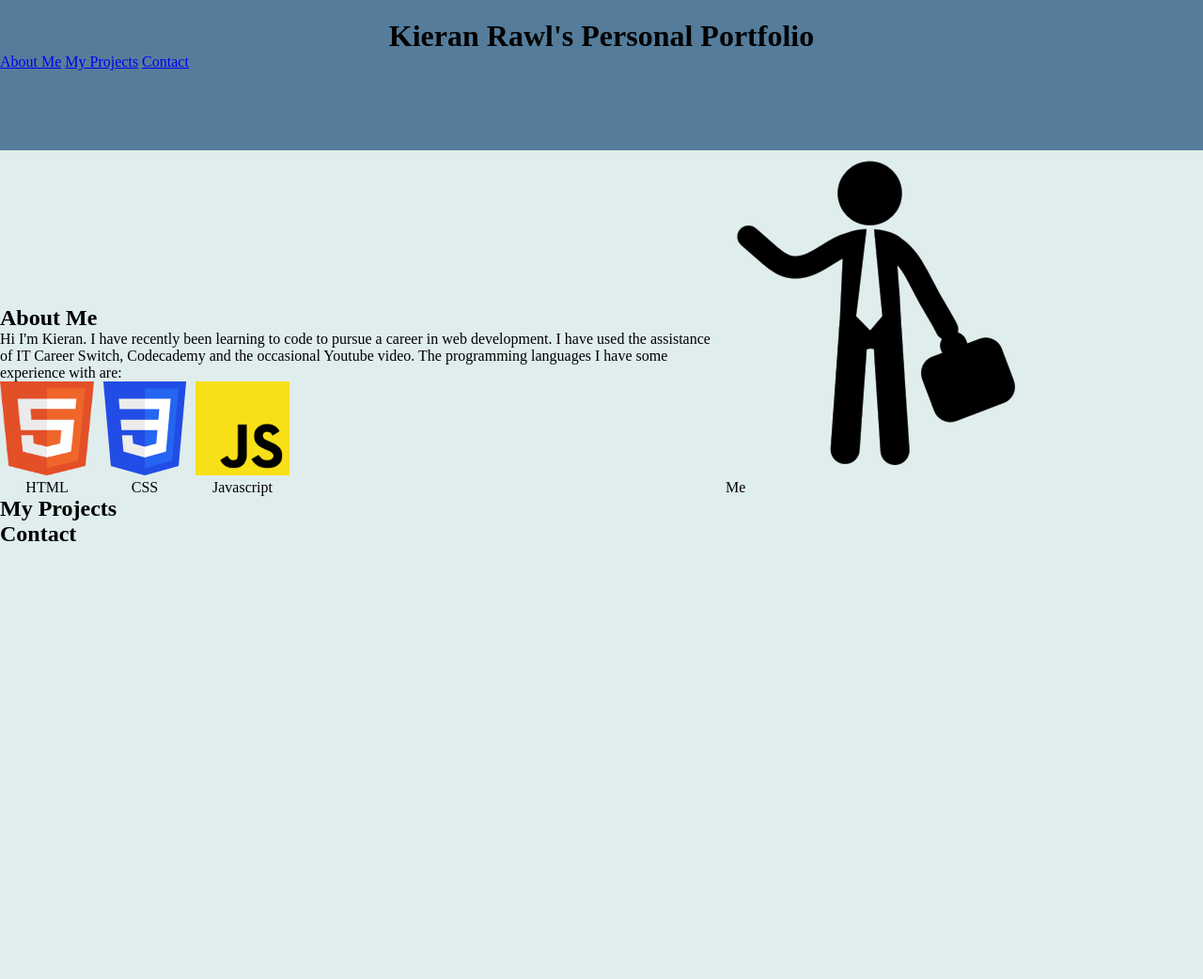
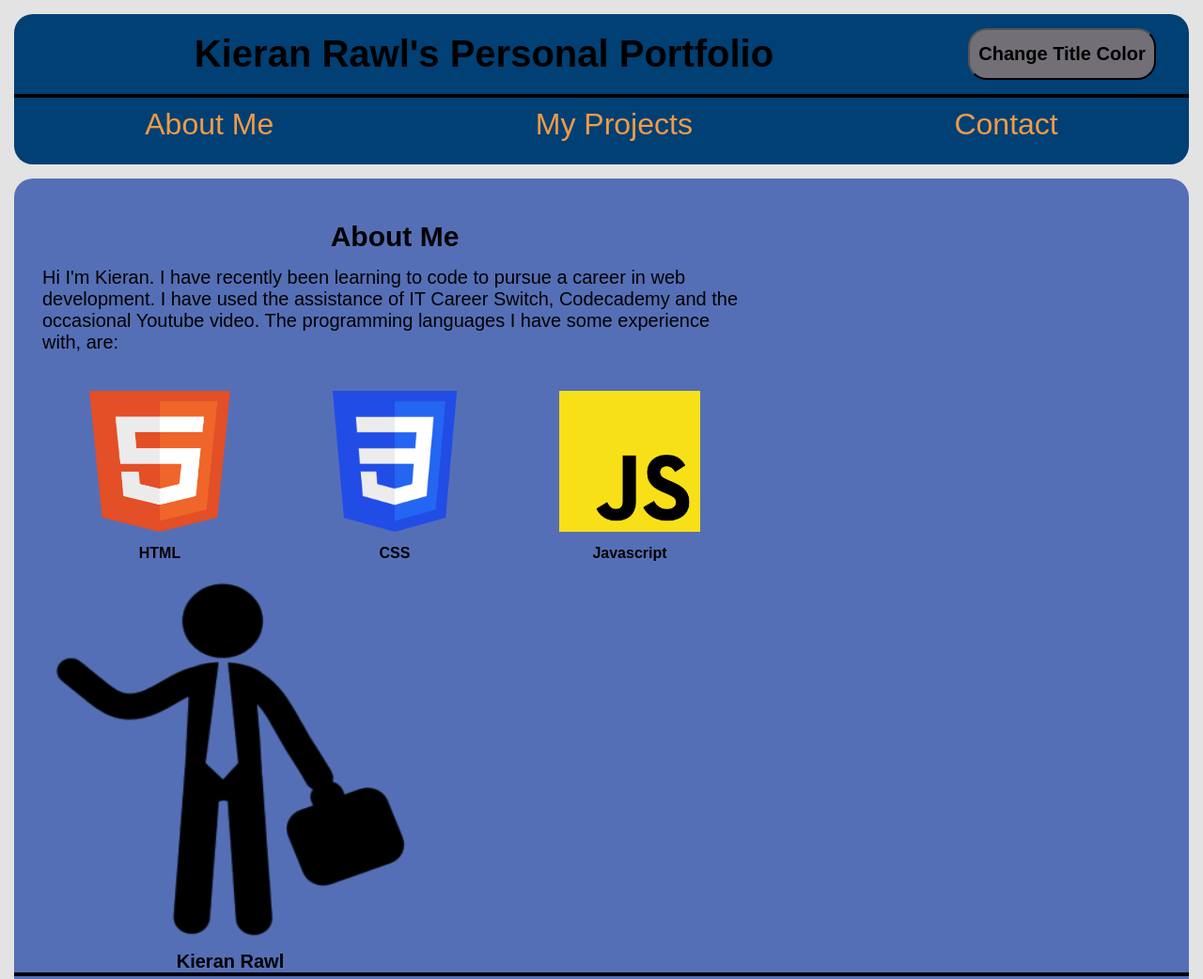
Before and after one commit to K-Rawl/Personal_Portfolio, a plain HTML site: page index.html in a window 1280 px wide. Shown: the top 1042 px of the page at 94% size. Before the commit the page ends 800 px from the top, so only its background shows below. Drawn offline with Linux system fonts and the light colour scheme.

Commit message:
Website functional

```diff
--- a/index.html
+++ b/index.html
@@ -6,16 +6,19 @@
         <meta name="viewport" content="width=device-width, initial-scale=1.0">
         <title>Kieran Rawl's Personal Portfolio</title>
         <link rel="stylesheet" href="./resources/style.css">
-        <link rel="script" href="./resources/main.js">
+        <script rel="script" src="./resources/main.js"></script>
     </head>
     <body>
         <header>
-            <h1>Kieran Rawl's Personal Portfolio</h1>
-
-            <nav>
+            <div id="topbar">
+                <h1 id="title">Kieran Rawl's Personal Portfolio</h1>
+                <button onclick="changeColor()">Change Title Color</button>
+            </div>
+            <hr>
+            <nav id="navbar">
                 <a href="#about-section">About Me</a>
                 <a href="#projects-section">My Projects</a>
-                <a href="contact-section">Contact</a>
+                <a href="#contact-section">Contact</a>
             </nav>
         </header>
 
@@ -25,38 +28,58 @@
                     <h2>About Me</h2>
                     <p>Hi I'm Kieran. I have recently been learning to code to pursue a career in web development. I have used
                         the assistance of IT Career Switch, Codecademy and the occasional Youtube video. The programming languages
-                        I have some experience with are:
+                        I have some experience with, are:
                     </p>
+                    <div id="code-div">
                         <figure class="learned-lang">
-                        <img src="./resources/images/html.png" class="code-img">
+                            <img src="./resources/images/html.png" class="code-img" alt="HTML Logo">
                             <figcaption class="code-caption">HTML</figcaption>
                         </figure>
                         <figure class="learned-lang">
-                        <img src="./resources/images/css.png" class="code-img">
+                            <img src="./resources/images/css.png" class="code-img" alt="CSS Logo">
                             <figcaption class="code-caption">CSS</figcaption>
                         </figure>
                         <figure class="learned-lang">
-                        <img src="./resources/images/javascript.png" class="code-img">
+                            <img src="./resources/images/javascript.png" class="code-img" alt="Javascript Logo">
                             <figcaption class="code-caption">Javascript</figcaption>
                         </figure>
                     </div>
+                </div>
                 <div class="about-divs">
                     <figure>
-                        <img src="./resources/images/stickman.png" id="stickman-img">
-                        <figcaption>Me</figcaption>
+                        <img src="./resources/images/stickman.png" id="stickman-img" alt="Stickman supposed to be me">
+                        <figcaption id="my-caption">Kieran Rawl</figcaption>
                     </figure>
                 </div>
 
             </section>
-
+            <hr>
             <section id="projects-section">
                 <h2>My Projects</h2>
+                <details>
+                    <summary>Mixed Messages</summary>
+                    <a href="https://github.com/K-Rawl/Mixed_Messages/blob/master/script.js" target="_blank">
+                        <img src="./resources/images/mixed_messages.png" alt="The code for my mixed messages project"
+                        id="mixed-message-code">
+                    </a>
+                    <p>The code generates three randomly generated details (from arrays) to create a made up animal fact.</p>
+                </details>
+                <details>
+                    <summary>Future Projects</summary>
+                    <p>The projects I am yet to do.</p>
+                </details>
             </section>
-
+            <hr>
             <section id="contact-section">
                 <h2>Contact</h2>
+                <address>
+                    Written by <a href="mailto:kieran.grain@yahoo.com">Kieran Rawl</a><br>
+                    London <br>
+                    UK
+                </address>
             </section>
 
         </main>
     </body>
+
 </html>
--- a/resources/main.js
+++ b/resources/main.js
@@ -0,0 +1,14 @@
+let i = 0;
+
+function changeColor() {
+    let element = document.getElementById("title")
+
+    if (i % 2 === 0) {
+        element.style.color = 'white';
+        i += 1;
+    } else {
+        element.style.color = 'black';
+        i += 1;
+    }
+
+}
--- a/resources/style.css
+++ b/resources/style.css
@@ -1,45 +1,151 @@
 * {
     margin: 0;
     padding: 0;
+    font-family: Arial, Helvetica, sans-serif;
 }
 
 :root {
-    background-color: #e0eded;
+    background-color: #e3e3e3;
 }
 
 html, body {
     height: 100%;
 }
 
+p {
+    font-size: 20px;
+    font-weight: 400;
+}
+
+h2 {
+    padding: 25px 15px 15px 15px;
+    text-align: center;
+    font-weight: bold;
+    font-size: 30px;
+}
+/* Header --------------------------------------------------------------------------------------*/
 header {
-    background-color: #557d9b;
+    background-color: #004074;
     padding: 0px;
-    margin: 0px;
-    height: 20%;
+    margin: 15px;
+    min-height: 20%;
+    border: 20px;
+    border-color: black;
+    border-radius: 20px;
+}
+
+#topbar {
+    display: grid;
+    grid-template-columns: 4fr 1fr;
 }
 
 h1 {
     text-align: center;
     padding-top: 20px;
+    font-size: 40px;
+    padding-bottom: 20px;
+    color:#000000;
+}
+
+button {
+    margin: 15px;
+    width: 80%;
+    border-radius: 20px;
+    background-color: rgb(114, 111, 118);
+    font-size: 20px;
+    font-weight: 600;
+}
+
+hr {
+    border: 2px solid black;
+    height: px;
+}
+
+#navbar {
+    display: flex;
+    justify-content: space-around;
+    flex-wrap: wrap;
+    font-size: 2rem;
+    margin-top: 10px;
+}
+
+a {
+    text-decoration: none;
+    color: #f09b46
+}
+
+/* Main (About)--------------------------------------------------------------------------------------*/
+main {
+    margin: 15px;
+    background-color: rgb(85, 111, 182);
+    border-radius: 20px;
 }
 
 .learned-lang {
     display: inline-block;
 }
 
+.about-divs {
+    display: inline-block;
+    vertical-align: top;
+}
+
 #about-me-text {
     width: 60%;
+    padding: 20px 20px 0px 30px;
 }
 
-.about-divs {
-    display: inline-block;
+#code-div {
+    display: flex;
+    justify-content: space-around;
+    flex-wrap: wrap;
+    padding-top: 40px;
 }
 
 .code-img {
-    height: 100px;
-    width: 100px;
+    height: 150px;
+    width: 150px;
 }
 
 .code-caption {
+    padding-top: 10px;
+    padding-bottom: 10px;
     text-align: center;
+    font-weight: bold;
 }
+
+#stickman-img {
+    height: 400px;
+    width: 400px;
+    padding-left: 30px;
+    padding-right: 30px;
+}
+
+#my-caption {
+    font-size: 20px;
+    text-align: center;
+    font-weight: bold;
+}
+
+/* Main (Projects)--------------------------------------------------------------------------------------*/
+#projects-section {
+    padding-left: 30px;
+    padding-bottom: 20px;
+}
+
+summary {
+    font-size: 20px;
+    font-weight: 600;
+}
+
+#mixed-message-code {
+    height: 40rem;
+    width: 40rem;
+}
+
+/* Main (Contact)--------------------------------------------------------------------------------------*/
+#contact-section {
+    padding-left: 30px;
+    padding-bottom: 20px;
+    font-size: 24px;
+}
```
Also changed, not shown: resources/images/mixed_messages.png (added). Lines whose indentation alone changed are shown as unchanged.
